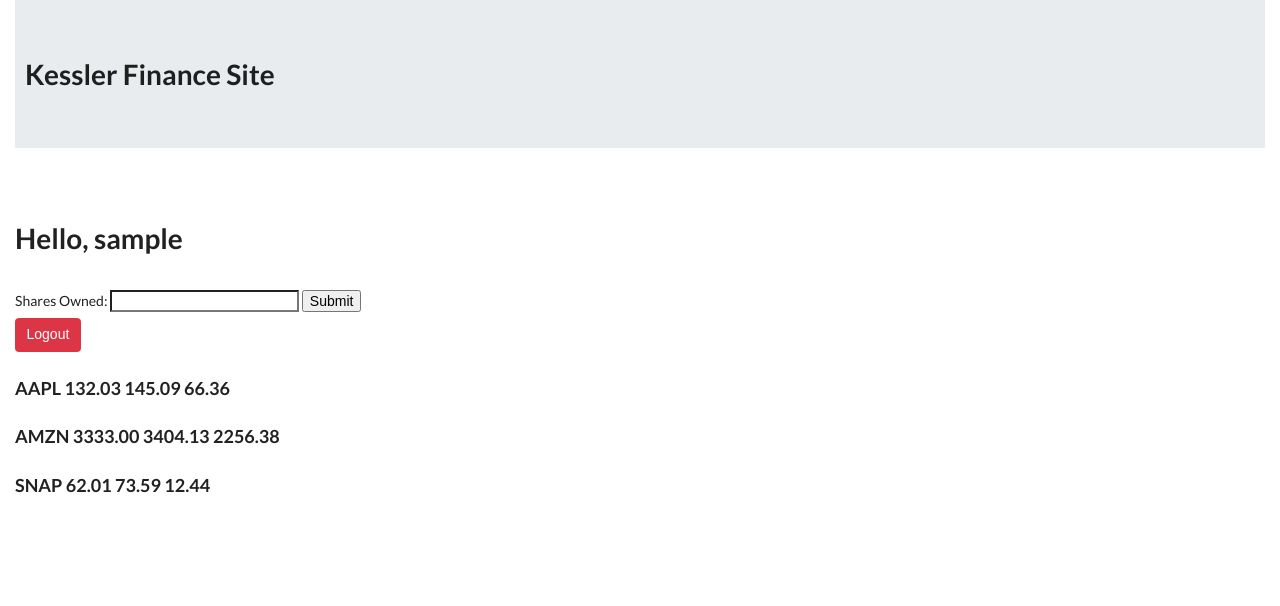
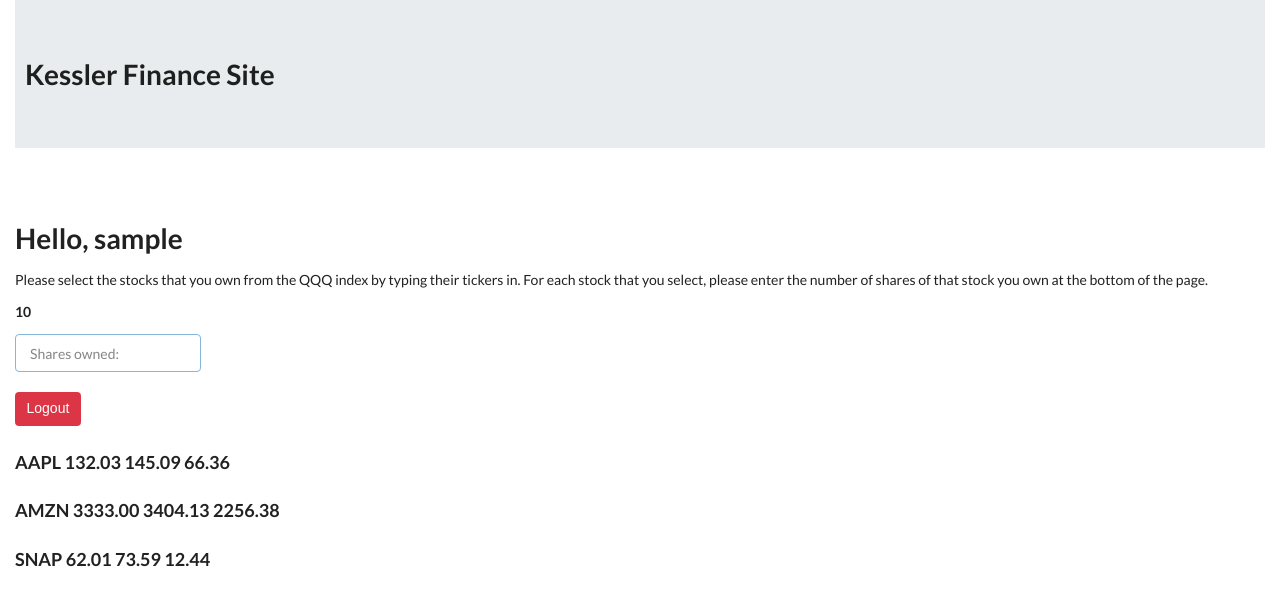
Before and after one commit to WillKessler7/financeSite, a Django app: template analyticals/templates/analyticals/stockPickView.html in a window 1280 px wide. Shown: the top 606 px of the page. Run offline with Django 3.2, Linux system fonts and the light colour scheme; data comes from the database, SQL or seed files in the repository; the template is opened without the code that fills it: values that come from a table or form of the project are taken from there, most other values are stand-ins (such as "Sample title", 1, 10 or a date in 2020); some libraries are stand-ins or nearby versions.

Commit message:
Added: changes to the templates to make it look nicer and begin to add API data

```diff
--- a/analyticals/templates/analyticals/stockPickView.html
+++ b/analyticals/templates/analyticals/stockPickView.html
@@ -47,9 +47,21 @@
             {% else %}
 
                 <!-- show user their username -->
-                <h1>Hello, {{username}}</h1>
+                <h1 class="ui header">Hello, {{username}}</h1>
+                    <div class="sub header">Please select the stocks that you
+                      own from the QQQ index by typing their tickers in. For each
+                      stock that you select, please enter the number of shares
+                      of that stock you own at the bottom of the page.</div>
 
-                </br>
+
+                <div class="ui list">
+                  {% for stock in stockIndex %}
+                    <div class="item">
+                      <div class="header">{{stock}}</div>
+                    </div>
+                </div>
+
+                {% endfor %}
 
                 <!-- this is a form for picking how many stocks of a company
                 the user owns, redirects to stockDisplay template after -->
@@ -57,11 +69,13 @@
                     {% csrf_token %}
 
                     <!-- input for number of stocks user owns -->
-                    <label for="sharesOwned">Shares Owned:</label>
-                    <input type="text" name="sharesOwned">
-                    <input type="submit">
+                    <div class="ui input focus">
+                        <input type="text" name="sharesOwned" type="submit"/
+                         placeholder="Shares owned: ">
+                    </div>
                 </form>
 
+                </br>
 
                 <!-- logout button in case user wants to logout -->
                 <form method="POST" action="stockPick">
```
Also changed, not shown: analyticals/templates/analyticals/loginView.html (+0 -10 lines).
